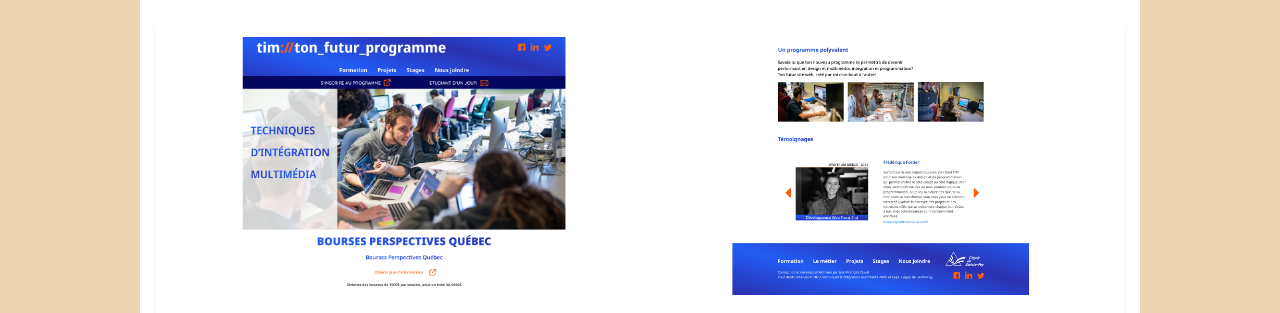
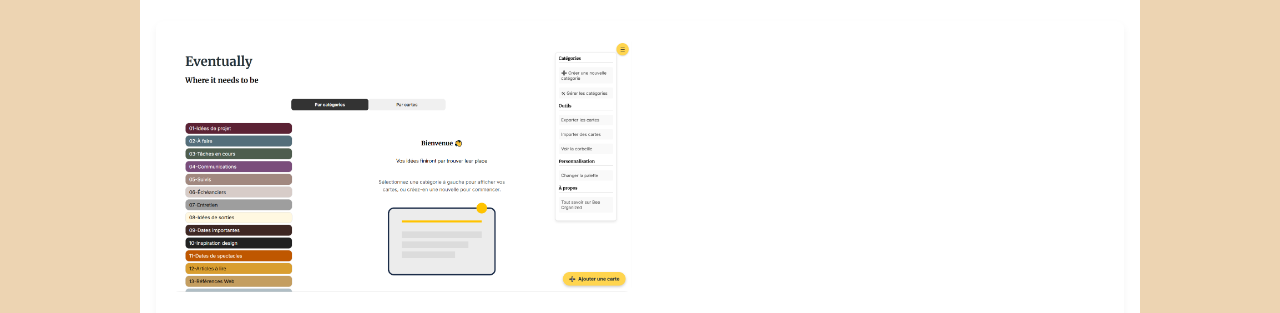
Before and after one commit to jeffduval1/portfolio, a plain HTML site: page index.html in a window 1280 px wide. Shown: the part 456-769 px from the top of the page. Drawn offline with Linux system fonts and the light colour scheme.

Commit message:
image eventually ajoutée

```diff
--- a/index.html
+++ b/index.html
@@ -35,6 +35,8 @@
   <!-- Bouton hamburger (mobile uniquement) -->
   <button id="menuToggle" aria-label="Ouvrir le menu" aria-expanded="false">☰</button>
 
+
+
   <!-- Overlay (fond semi-transparent quand le menu est ouvert) -->
   <div id="overlay" tabindex="-1"></div>
 
@@ -57,14 +59,10 @@
       <article class="carte-projet">
         <div class="images-projet">
           <figure>
-            <img src="images/projets/tim/tim_accueil.png" alt="Aperçu du projet TIM - page d’accueil" loading="lazy">
+            <img src="images/projets/eventually/eventually.png" alt="Aperçu du projet TIM - page d’accueil" loading="lazy">
 
           </figure>
-          <figure>
-            <img src="images/projets/tim/tim_accueil_footer.png" alt="Aperçu du projet TIM - page d’accueil, footer"
-              loading="lazy">
 
-          </figure>
         </div>
         <div class="infos-projet">
           <h3 class="titre-projet">Outil d'organisation "Eventually" </h3>
```
